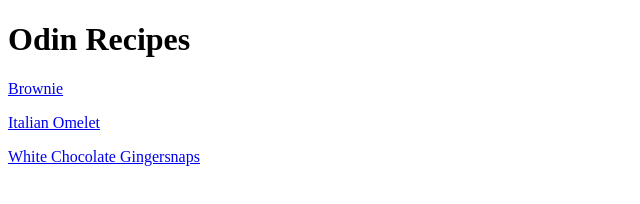
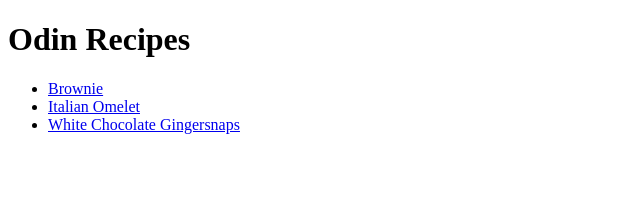
Before and after one commit to felipedomingosps/odin-recipes, a plain HTML site: page index.html in a window 1280 px wide. Shown: the whole page, without its empty margins (0-640 px from the left). Drawn offline with Linux system fonts and the light colour scheme.

Commit message:
Put all links in an unordered list

```diff
--- a/index.html
+++ b/index.html
@@ -7,8 +7,10 @@
 
     <body>
         <h1>Odin Recipes</h1>
-        <p><a href="recipes/brownie.html">Brownie</a></p>
-        <p><a href="recipes/italian-omelet.html">Italian Omelet</a></p>
-        <p><a href="recipes/gingersnaps.html">White Chocolate Gingersnaps</a></p>
+        <ul>
+            <li><a href="recipes/brownie.html">Brownie</a></li>
+            <li><a href="recipes/italian-omelet.html">Italian Omelet</a></li>
+            <li><a href="recipes/gingersnaps.html">White Chocolate Gingersnaps</a></li>
+        </ul>
     </body>
 </html>
```
